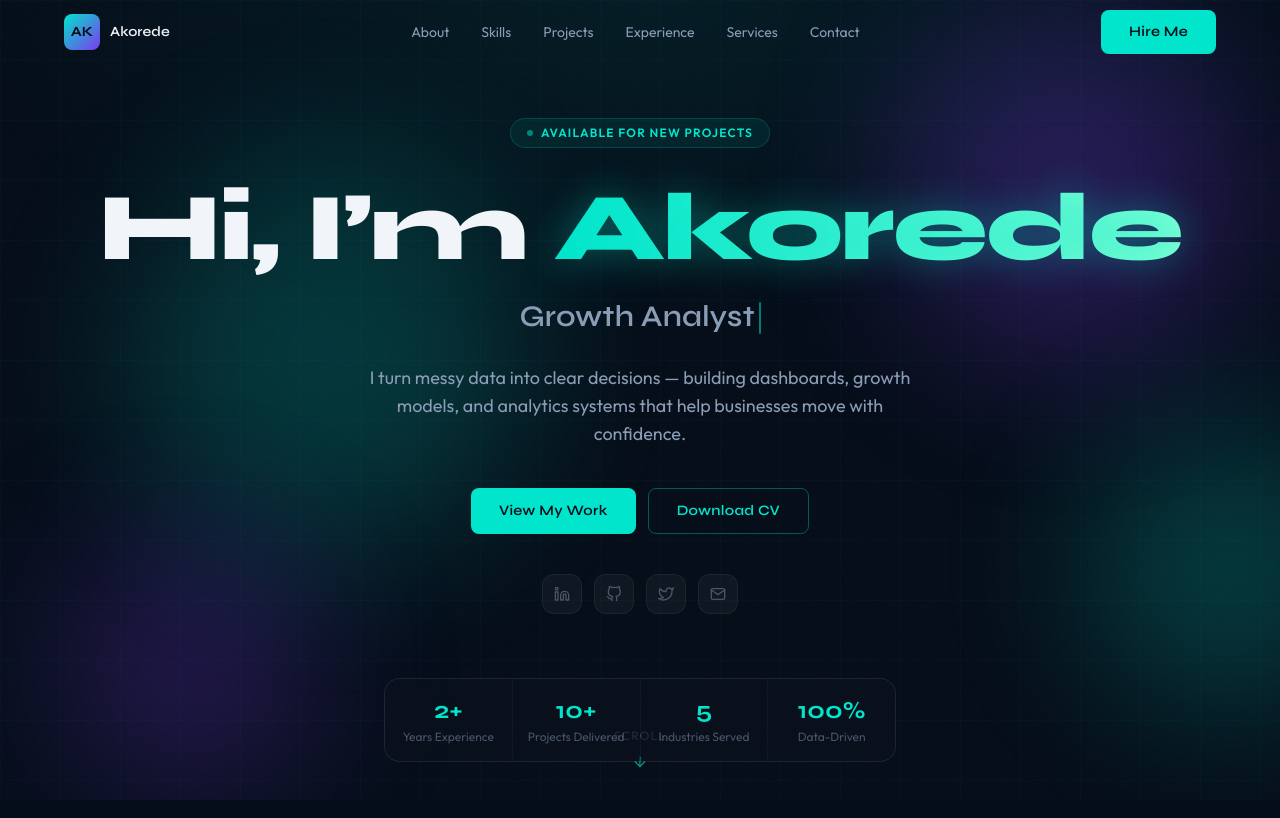
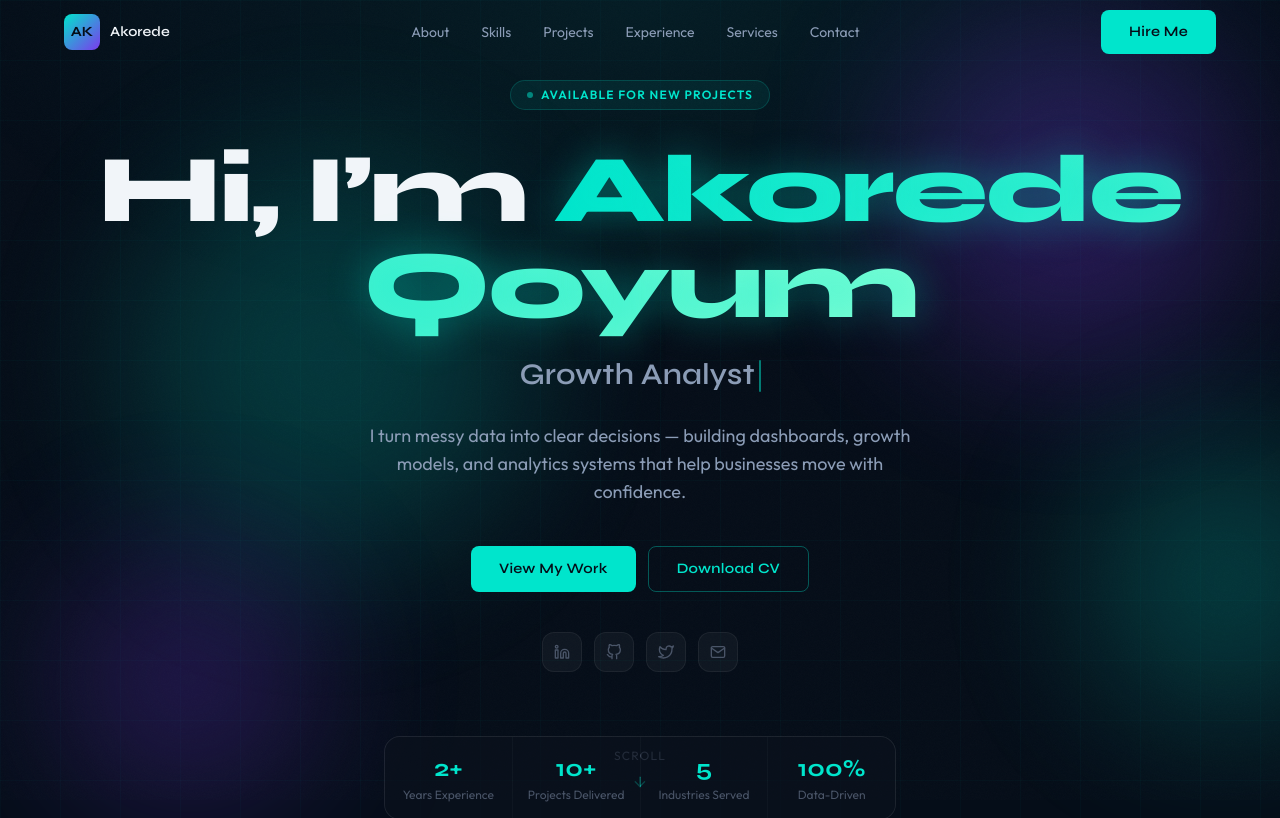
Before and after one commit to Akorede-Q/Akorede-Q.github.io, a React (Vite) app: page / in a window 1280 px wide. Shown: the top 818 px of the page. Built offline with nearby package versions, Linux system fonts and the light colour scheme.

Commit message:
Update name in Hero component to 'Akorede Qoyum'

```diff
--- a/src/components/sections/Hero.jsx
+++ b/src/components/sections/Hero.jsx
@@ -119,7 +119,7 @@ export default function Hero() {
           className="font-display font-extrabold text-5xl sm:text-6xl md:text-7xl lg:text-8xl text-text-primary tracking-tight mb-4 leading-none"
         >
           Hi, I&rsquo;m{' '}
-          <span className="gradient-text-accent glow-text">Akorede</span>
+          <span className="gradient-text-accent glow-text">Akorede Qoyum</span>
         </motion.h1>
 
         {/* Typewriter role */}
```
